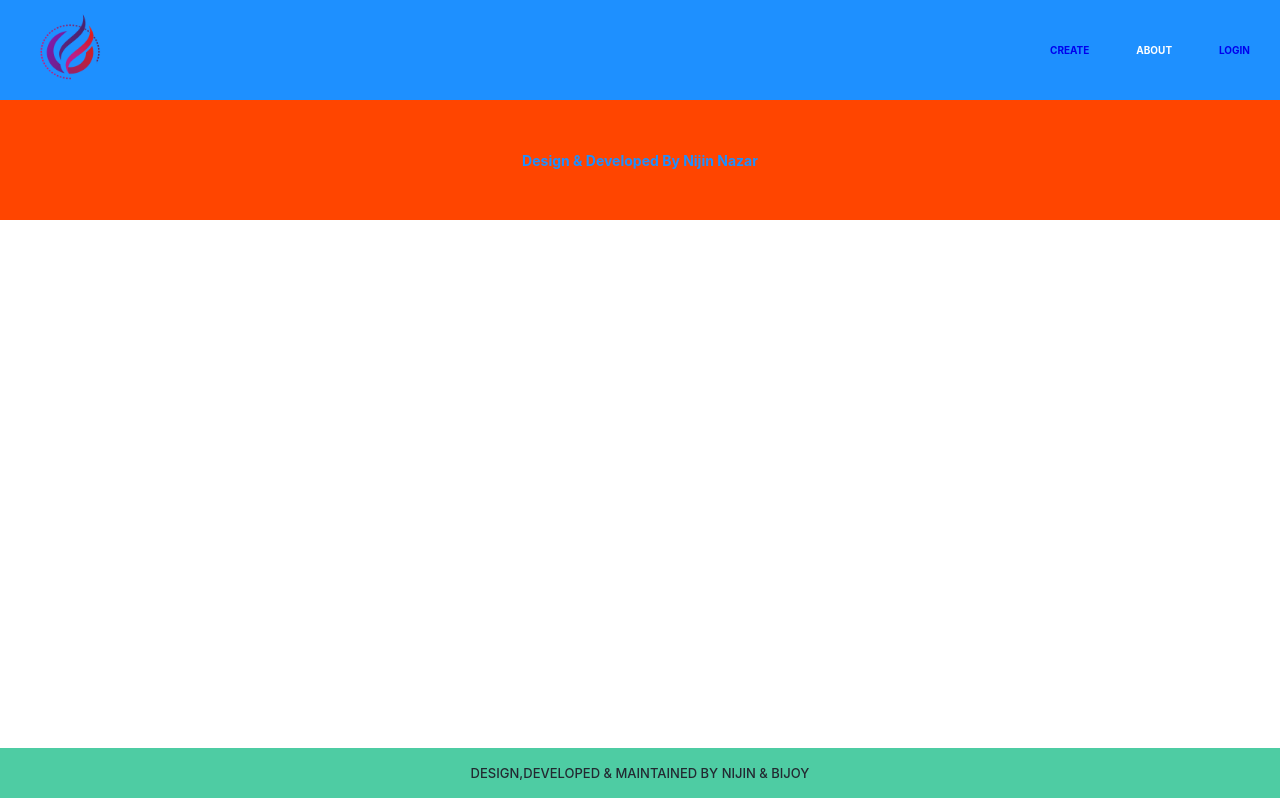
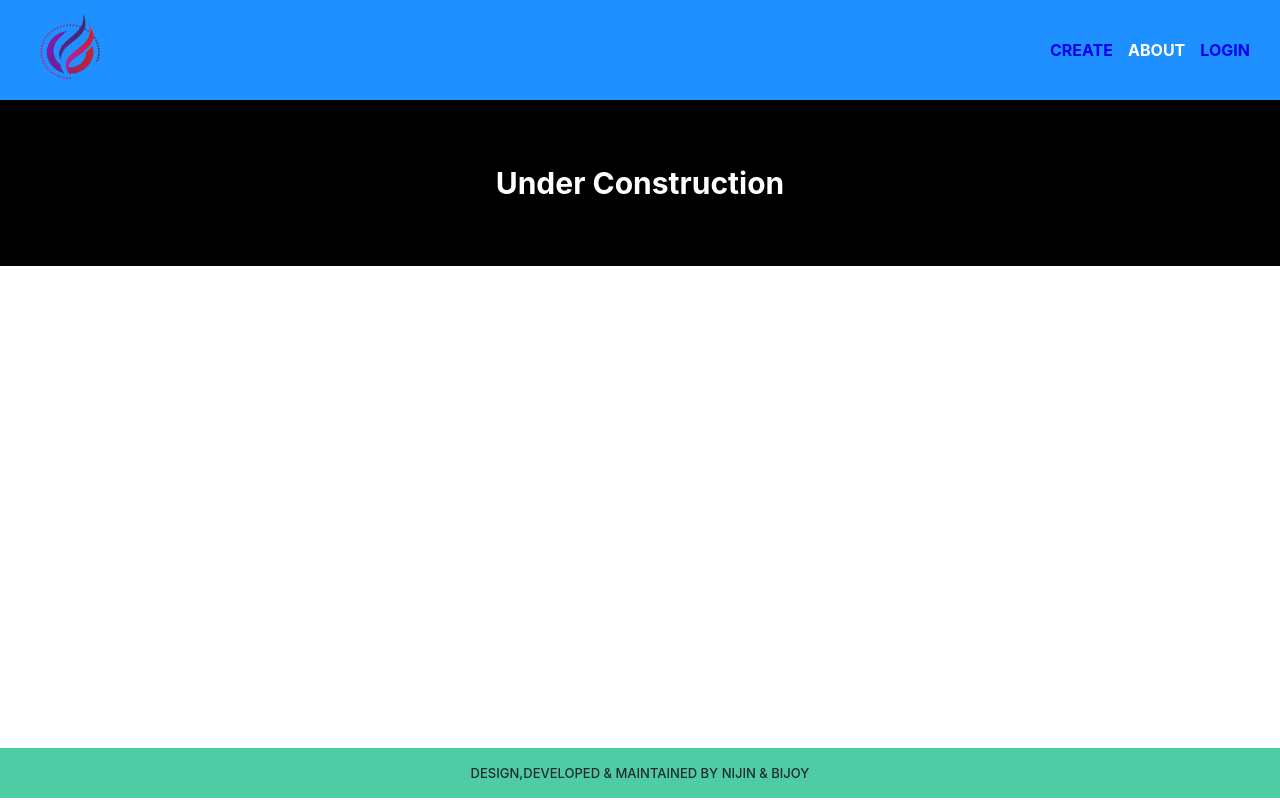
Before and after one commit to nijin26/link-shortner, a React (Create React App) app: page /about in a window 1280 px wide. Built offline with nearby package versions, Linux system fonts and the light colour scheme.

Commit message:
some UI fix

```diff
--- a/src/Pages/About/About.jsx
+++ b/src/Pages/About/About.jsx
@@ -8,7 +8,7 @@ const About = () => {
     <div className={styles.about}>
       <div>
         <Wrapper>
-          <Title>Design & Developed By Nijin Nazar</Title>
+          <Title>Under Construction</Title>
         </Wrapper>
       </div>
     </div>
--- a/src/styles/components/NavBar.js
+++ b/src/styles/components/NavBar.js
@@ -22,6 +22,7 @@ export const Image = styled.div`
 export const NavLinks = styled.div`
   width: 200px;
   display: flex;
+  font-size: 1.6rem;
   align-items: center;
   justify-content: space-between;
   margin-right: 30px;
--- a/src/styles/pages/About.js
+++ b/src/styles/pages/About.js
@@ -3,10 +3,11 @@ import styled from "styled-components";
 export const Title = styled.h1`
   font-size: 14px;
   text-align: center;
-  color: ${(props) => (props.white ? "white" : "dodgerblue")};
+  color: white;
+  font-size: 3rem;
 `;
 
 export const Wrapper = styled.section`
   padding: 4em;
-  background: orangered;
+  background: black;
 `;
```
